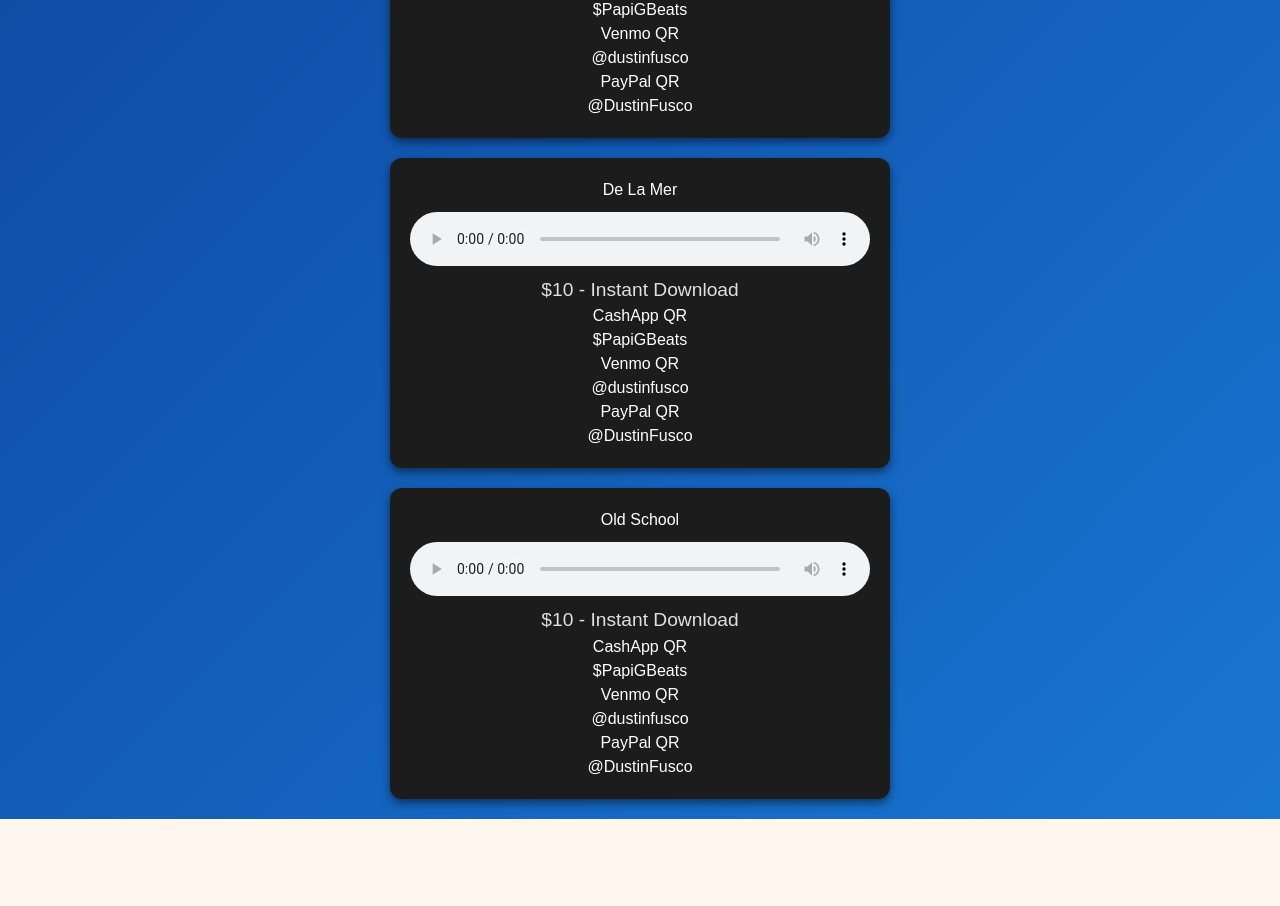
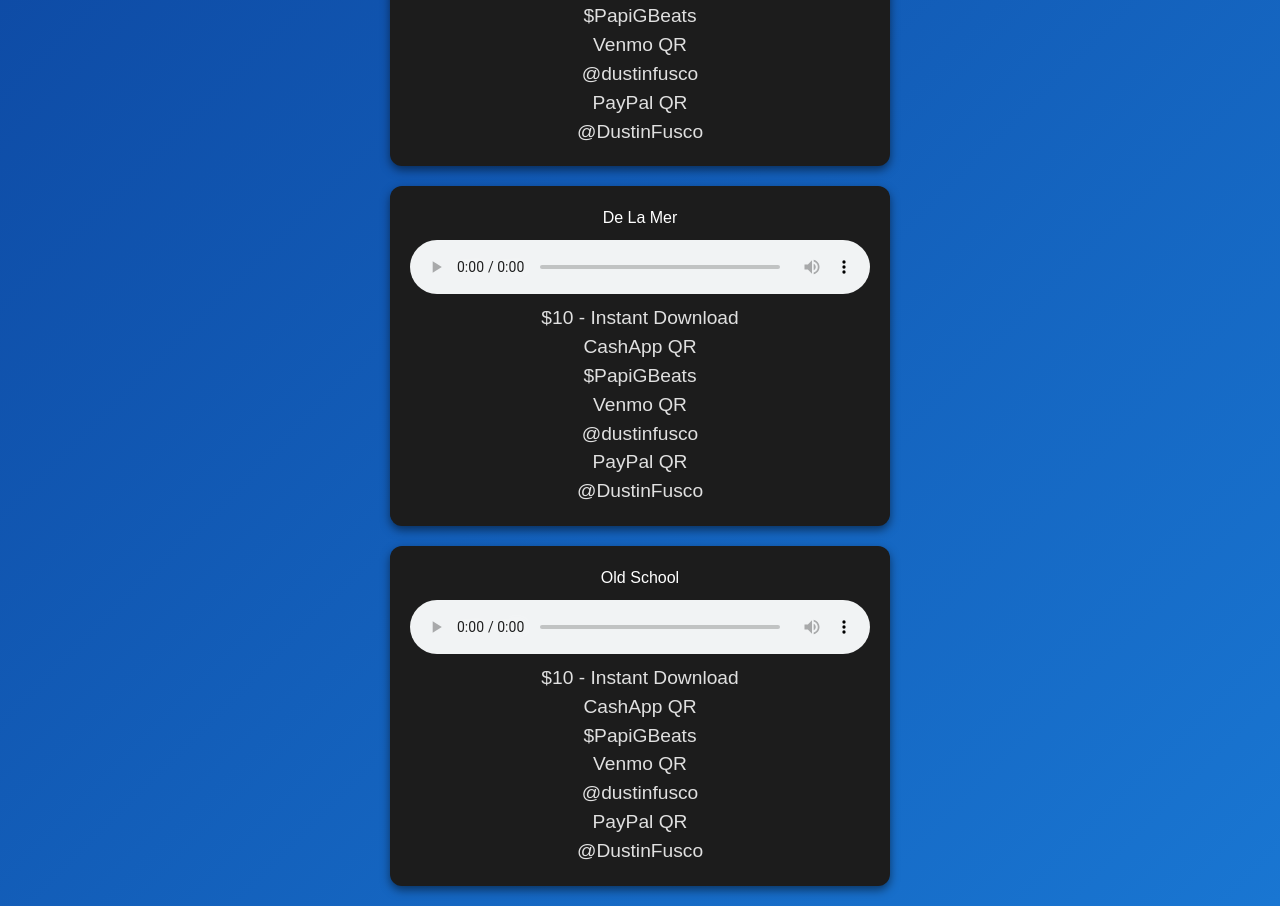
Before and after one commit to PapiGBeats/Papi-G-Beats, a React (Vite) app: page / in a window 1280 px wide. Shown: the part 246-1152 px from the top of the page. Before the commit the page ends 1065 px from the top, so only its background shows below. Built offline with nearby package versions, Linux system fonts and the light colour scheme.

Commit message:
Update App.jsx

```diff
--- a/src/App.jsx
+++ b/src/App.jsx
@@ -1,5 +1,4 @@
-import React from "react";
-import "./App.css";
+import './App.css';
 
 function App() {
   return (
@@ -12,12 +11,22 @@
         <h2>Royal Hip-Hop</h2>
         <audio controls>
           <source src="/beats/royalhip-hop.mp3" type="audio/mpeg" />
+          Your browser does not support the audio element.
         </audio>
         <p>$10 - Instant Download</p>
         <div className="payments">
-          <div>CashApp QR<br />$PapiGBeats</div>
-          <div>Venmo QR<br />@dustinfusco</div>
-          <div>PayPal QR<br />@DustinFusco</div>
+          <div>
+            <p>CashApp QR</p>
+            <p>$PapiGBeats</p>
+          </div>
+          <div>
+            <p>Venmo QR</p>
+            <p>@dustinfusco</p>
+          </div>
+          <div>
+            <p>PayPal QR</p>
+            <p>@DustinFusco</p>
+          </div>
         </div>
       </div>
 
@@ -26,12 +35,22 @@
         <h2>De La Mer</h2>
         <audio controls>
           <source src="/beats/delamer.mp3" type="audio/mpeg" />
+          Your browser does not support the audio element.
         </audio>
         <p>$10 - Instant Download</p>
         <div className="payments">
-          <div>CashApp QR<br />$PapiGBeats</div>
-          <div>Venmo QR<br />@dustinfusco</div>
-          <div>PayPal QR<br />@DustinFusco</div>
+          <div>
+            <p>CashApp QR</p>
+            <p>$PapiGBeats</p>
+          </div>
+          <div>
+            <p>Venmo QR</p>
+            <p>@dustinfusco</p>
+          </div>
+          <div>
+            <p>PayPal QR</p>
+            <p>@DustinFusco</p>
+          </div>
         </div>
       </div>
 
@@ -40,12 +59,22 @@
         <h2>Old School</h2>
         <audio controls>
           <source src="/beats/old-school.mp3" type="audio/mpeg" />
+          Your browser does not support the audio element.
         </audio>
         <p>$10 - Instant Download</p>
         <div className="payments">
-          <div>CashApp QR<br />$PapiGBeats</div>
-          <div>Venmo QR<br />@dustinfusco</div>
-          <div>PayPal QR<br />@DustinFusco</div>
+          <div>
+            <p>CashApp QR</p>
+            <p>$PapiGBeats</p>
+          </div>
+          <div>
+            <p>Venmo QR</p>
+            <p>@dustinfusco</p>
+          </div>
+          <div>
+            <p>PayPal QR</p>
+            <p>@DustinFusco</p>
+          </div>
         </div>
       </div>
     </div>
```
